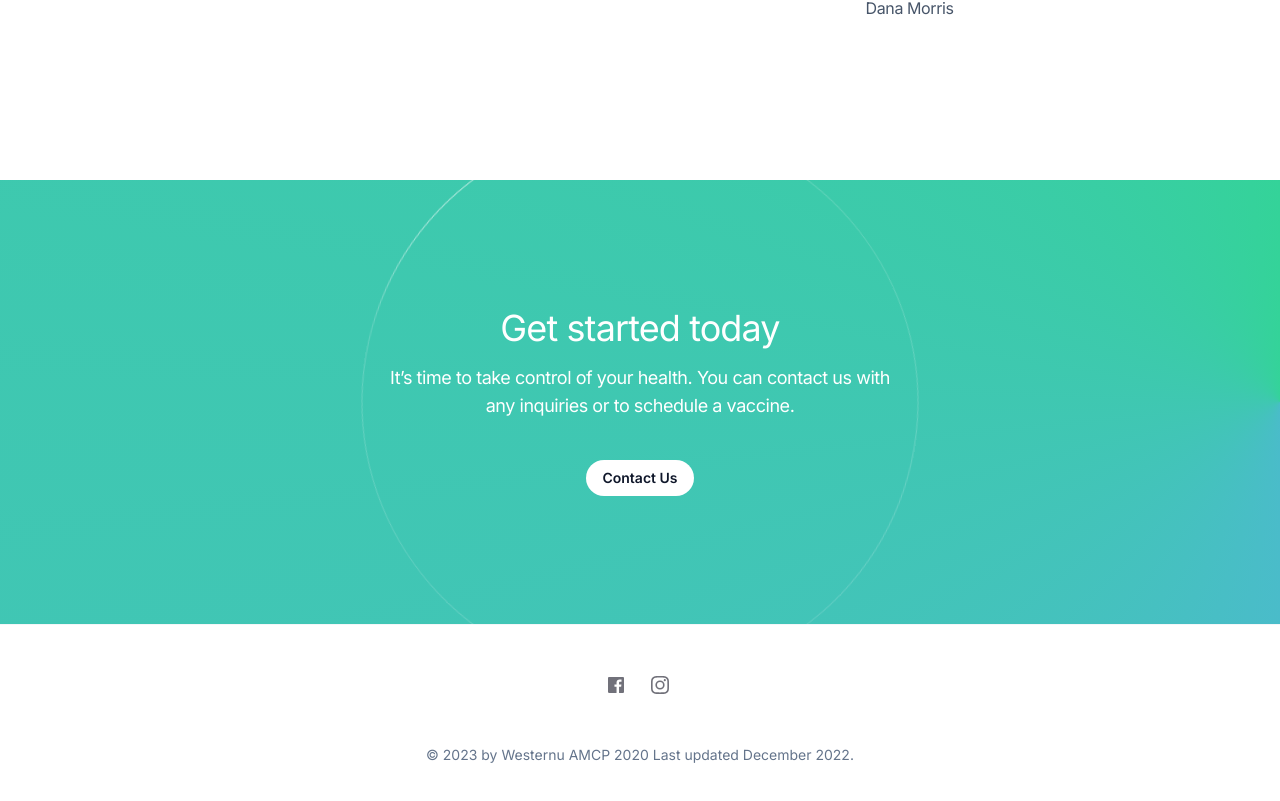
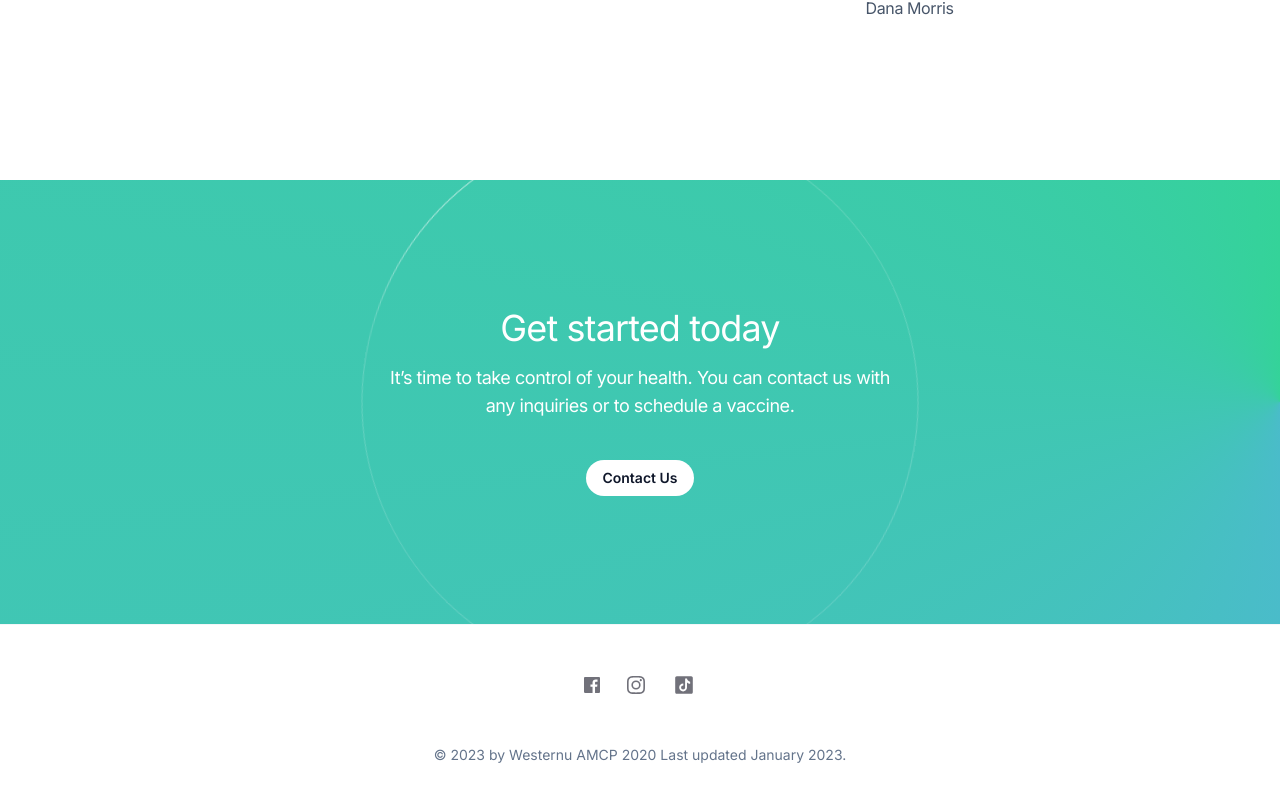
Before and after one commit to Anthonykgg/pharma_website, a Next.js app: page / in a window 1280 px wide. Shown: the part 2170-2971 px from the top of the page. Built offline with nearby package versions, Linux system fonts and the light colour scheme.

Commit message:
add tiktok in footer

```diff
--- a/components/Footer.js
+++ b/components/Footer.js
@@ -36,10 +36,21 @@ export default function Footer() {
             <path d="M12 15a3 3 0 1 1 0-6 3 3 0 0 1 0 6Zm0-7.622a4.622 4.622 0 1 0 0 9.244 4.622 4.622 0 0 0 0-9.244Zm5.884-.182a1.08 1.08 0 1 1-2.16 0 1.08 1.08 0 0 1 2.16 0Z"></path>
           </svg>
         </a>
+        <a
+          target="_blank"
+          rel="noreferrer"
+          className="group"
+          aria-label="WesternU on TikTok"
+          href="https://www.tiktok.com/@westernuscriptmyfuture?_t=8YoHZgHKEZ9&_r=1"
+        >
+          <svg xmlns="http://www.w3.org/2000/svg"  viewBox="0 0 30 30" width="24px" height="24px" className="h-6 w-6 fill-zinc-500 transition group-hover:fill-zinc-600 dark:fill-zinc-400 dark:group-hover:fill-zinc-300">
+            <path d="M24,4H6C4.895,4,4,4.895,4,6v18c0,1.105,0.895,2,2,2h18c1.105,0,2-0.895,2-2V6C26,4.895,25.104,4,24,4z M22.689,13.474 c-0.13,0.012-0.261,0.02-0.393,0.02c-1.495,0-2.809-0.768-3.574-1.931c0,3.049,0,6.519,0,6.577c0,2.685-2.177,4.861-4.861,4.861 C11.177,23,9,20.823,9,18.139c0-2.685,2.177-4.861,4.861-4.861c0.102,0,0.201,0.009,0.3,0.015v2.396c-0.1-0.012-0.197-0.03-0.3-0.03 c-1.37,0-2.481,1.111-2.481,2.481s1.11,2.481,2.481,2.481c1.371,0,2.581-1.08,2.581-2.45c0-0.055,0.024-11.17,0.024-11.17h2.289 c0.215,2.047,1.868,3.663,3.934,3.811V13.474z"/>
+          </svg>
+          </a>
       </div>
       <div>
         <p className="text-sm font-small text-slate-500 sm:mt-0">
-          © 2023 by Westernu AMCP 2020 Last updated December 2022.
+          © 2023 by Westernu AMCP 2020 Last updated January 2023.
         </p>
       </div>
     </section>
```
